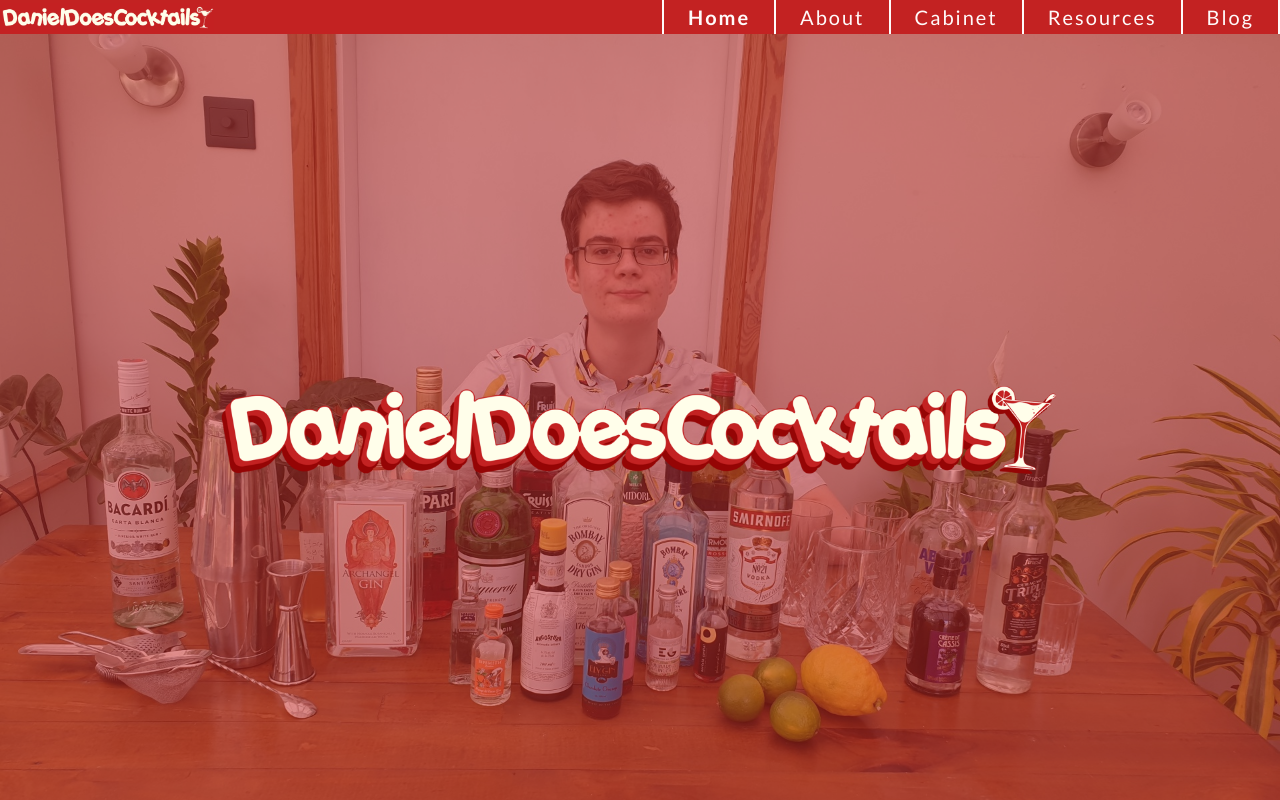
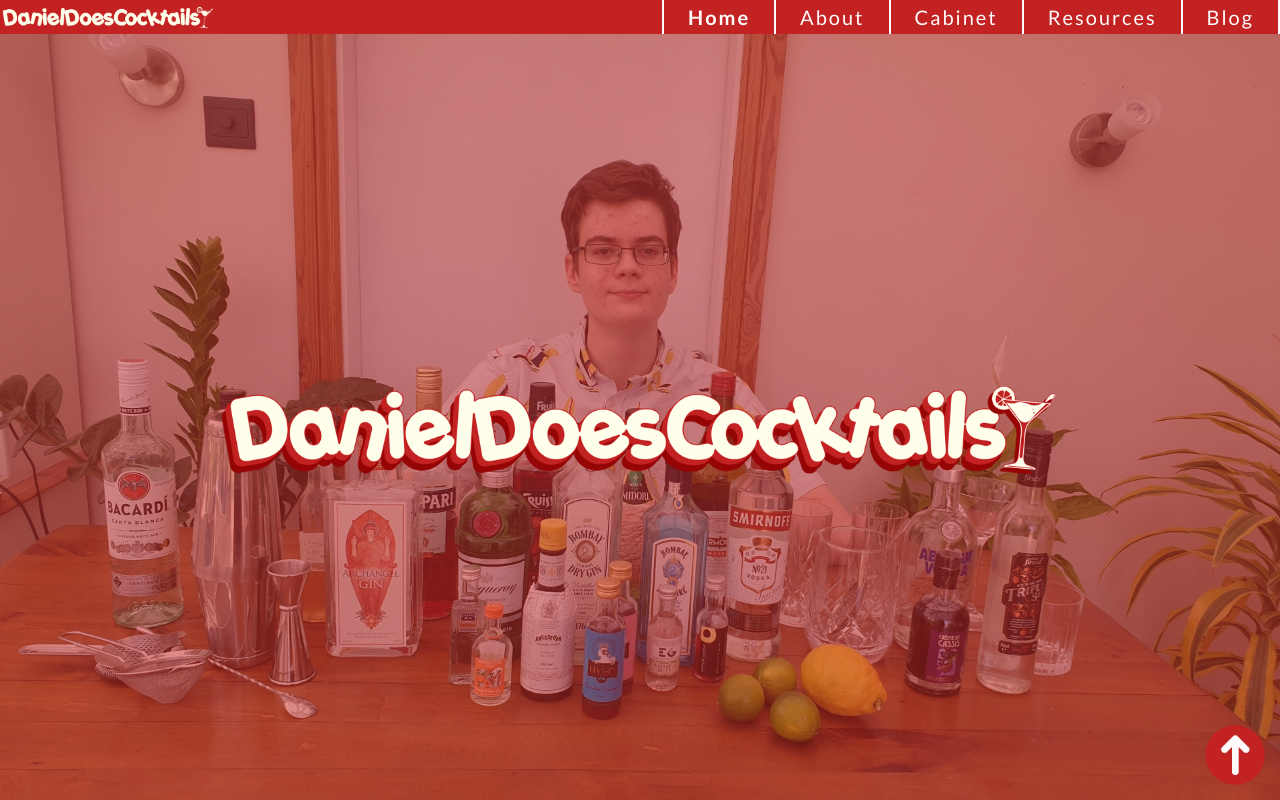
Before and after one commit to carlossss111/danieldoescocktails, a plain HTML site: page index.html in a window 1280 px wide. Shown: the top 800 px of the page. Drawn offline with nearby package versions, Linux system fonts and the light colour scheme; no server answers.

Commit message:
Added scroll up button

```diff
--- a/css/style.css
+++ b/css/style.css
@@ -159,6 +159,17 @@
 
 }
 
+/*'back to top' button*/
+#scrollUp{
+    position:fixed;
+    display:block;
+    z-index:99;
+    bottom:15px;
+    right:15px;
+    width:60px;
+    cursor:pointer;
+}
+
 /*Footer*/
 footer {
     width: 100%;
--- a/index.html
+++ b/index.html
@@ -100,6 +100,13 @@
         </table>
     </div>
 
+    <img id="scrollUp" src="/images/buttons/scrollUp.png"/>
+    <script>
+        document.getElementById("scrollUp").addEventListener("click",() =>{
+            document.querySelector(".tagline").scrollIntoView({behavior: "smooth"});
+        })
+    </script>
+
     <footer>
         <a href="https://www.instagram.com/danieldoescocktails/" target="_blank"><img src="./images/buttons/instagram.png" />Instagram @danieldoescocktails</a>
         <span class="footSmall">
```
Also changed, not shown: images/buttons/scrollUp.png (added).
